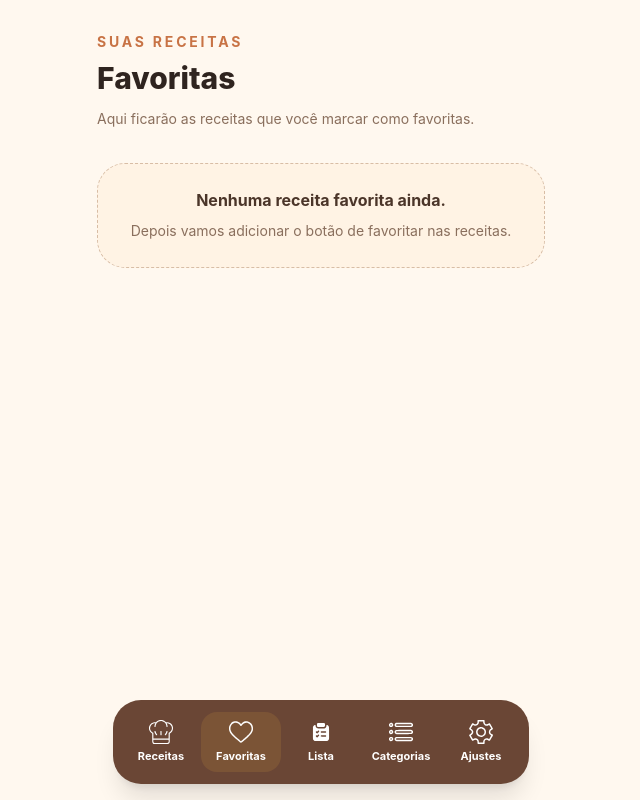
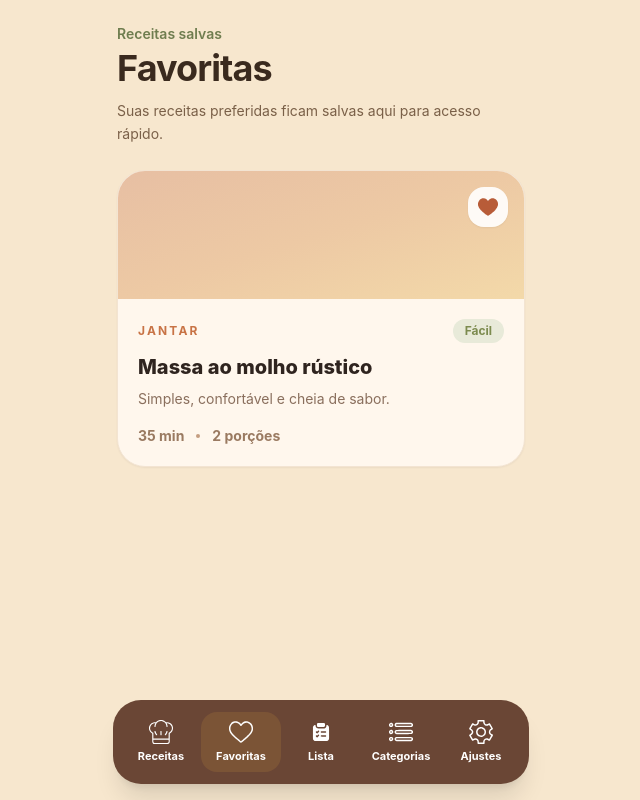
Before and after one commit to ThiagoBCandido/A-La-Carte, an Angular app in the folder frontend/: page /favoritas in a window 1280 px wide. Shown: the whole page, without its empty margins (319-959 px from the left). Built offline with nearby package versions, Linux system fonts and the light colour scheme.

Commit message:
Botão de favoritos funcional

```diff
--- a/frontend/src/app/core/services/recipe-storage.service.ts
+++ b/frontend/src/app/core/services/recipe-storage.service.ts
@@ -56,6 +56,27 @@ export class RecipeStorageService {
     }
 
     return this.getRecipes().find((recipe) => String(recipe.id) === String(id));
+  }
+
+  getFavoriteRecipes(): Recipe[] {
+    return this.getRecipes().filter((recipe) => recipe.favorite);
+  }
+
+  toggleFavorite(recipeId: string): Recipe[] {
+    const recipe = this.getRecipeById(recipeId);
+
+    if (!recipe) {
+      return this.getRecipes();
+    }
+
+    const updatedRecipe: Recipe = {
+      ...recipe,
+      favorite: !recipe.favorite
+    };
+
+    this.updateRecipe(updatedRecipe);
+
+    return this.getRecipes();
   }
 
   addRecipe(recipeDraft: RecipeDraft): Recipe {
@@ -178,18 +199,29 @@ export class RecipeStorageService {
   }
 
   private cloneRecipes(recipes: Recipe[]): Recipe[] {
-    return recipes.map((recipe) => ({
+    return recipes.map((recipe) => {
+      const legacyRecipe = recipe as Recipe & { isFavorite?: boolean };
+
+      const favorite =
+        typeof recipe.favorite === 'boolean'
+          ? recipe.favorite
+          : Boolean(legacyRecipe.isFavorite);
+
+      return {
         ...recipe,
         id: String(recipe.id),
-      ingredients: recipe.ingredients.map((ingredient) => ({
+        favorite,
+        variant: recipe.variant === 'green' ? 'green' : 'warm',
+        ingredients: (recipe.ingredients ?? []).map((ingredient) => ({
           ...ingredient,
           id: String(ingredient.id)
         })),
-      steps: recipe.steps.map((step) => ({
+        steps: (recipe.steps ?? []).map((step) => ({
           ...step,
           id: String(step.id)
         }))
-    }));
+      };
+    });
   }
 
   private createId(): string {
--- /dev/null
+++ b/frontend/src/app/core/services/recipe.service.ts
@@ -0,0 +1,56 @@
+import { Injectable } from '@angular/core';
+import { RECIPES } from '../data/mock.recipes';
+import { Recipe } from '../models/recipe.model';
+
+@Injectable({
+  providedIn: 'root',
+})
+export class RecipeService {
+  private readonly storageKey = 'a-la-carte-recipes';
+
+  getRecipes(): Recipe[] {
+    const savedRecipes = localStorage.getItem(this.storageKey);
+
+    if (savedRecipes) {
+      return JSON.parse(savedRecipes) as Recipe[];
+    }
+
+    const initialRecipes = RECIPES.map((recipe) => ({
+      ...recipe,
+      favorite: recipe.favorite ?? false,
+    }));
+
+    this.saveRecipes(initialRecipes);
+
+    return initialRecipes;
+  }
+
+  getRecipeById(id: string): Recipe | undefined {
+    return this.getRecipes().find((recipe) => recipe.id === id);
+  }
+
+  getFavoriteRecipes(): Recipe[] {
+    return this.getRecipes().filter((recipe) => recipe.favorite);
+  }
+
+  toggleFavorite(id: string): Recipe[] {
+    const updatedRecipes = this.getRecipes().map((recipe) => {
+      if (recipe.id !== id) {
+        return recipe;
+      }
+
+      return {
+        ...recipe,
+        favorite: !recipe.favorite,
+      };
+    });
+
+    this.saveRecipes(updatedRecipes);
+
+    return updatedRecipes;
+  }
+
+  saveRecipes(recipes: Recipe[]): void {
+    localStorage.setItem(this.storageKey, JSON.stringify(recipes));
+  }
+}
--- a/frontend/src/app/pages/favorites/favorites.component.html
+++ b/frontend/src/app/pages/favorites/favorites.component.html
@@ -1,23 +1,37 @@
-<main class="min-h-screen bg-[#fff8ef] px-5 pb-28 pt-8">
-  <section class="mx-auto max-w-md">
-    <div class="mb-8">
-      <p class="mb-2 text-sm font-bold uppercase tracking-[0.2em] text-[#c87345]">
-        Suas receitas
+<section class="mx-auto min-h-screen max-w-md px-5 pb-28 pt-6">
+  <header class="mb-6">
+    <p class="text-sm font-semibold text-[#6F7D4F]">
+      Receitas salvas
     </p>
-      <h1 class="text-3xl font-extrabold text-[#2f241f]">
+    <h1 class="mt-1 text-4xl font-bold tracking-tight text-[#3A2A1E]">
       Favoritas
     </h1>
-      <p class="mt-3 text-sm leading-relaxed text-[#8a6f5d]">
-        Aqui ficarão as receitas que você marcar como favoritas.
+    <p class="mt-3 text-sm leading-relaxed text-[#7A6048]">
+      Suas receitas preferidas ficam salvas aqui para acesso rápido.
     </p>
+  </header>
+  @if (favoriteRecipes.length > 0) {
+    <section class="space-y-4">
+      @for (recipe of favoriteRecipes; track recipe.id) {
+        <app-recipe-card [recipe]="recipe" (favoriteToggle)="toggleFavorite($event)"></app-recipe-card>
+      }
+    </section>
+  } @else {
+    <section class="mt-10 rounded-[2rem] border border-dashed border-[#D8C4A5] bg-[#FFF4E6] p-6 text-center shadow-sm">
+      <div class="mx-auto mb-4 flex h-16 w-16 items-center justify-center rounded-3xl bg-[#B85C38]/10 text-[#B85C38]">
+        <svg xmlns="http://www.w3.org/2000/svg" class="h-8 w-8" viewBox="0 0 24 24" fill="none" stroke="currentColor" stroke-width="2" stroke-linecap="round" stroke-linejoin="round" aria-hidden="true">
+          <path d="M20.8 8.7c0 5.2-8.8 10.1-8.8 10.1S3.2 13.9 3.2 8.7A4.7 4.7 0 0 1 12 6.4a4.7 4.7 0 0 1 8.8 2.3z" />
+        </svg>
       </div>
-    <div class="rounded-[28px] border border-dashed border-[#d8bda5] bg-[#fff3e4] p-6 text-center">
-      <p class="text-base font-bold text-[#4b3529]">
-        Nenhuma receita favorita ainda.
+      <h2 class="text-xl font-black text-[#2F211A]">
+        Nenhuma favorita ainda
+      </h2>
+      <p class="mt-2 text-sm leading-relaxed text-[#7A6048]">
+        Toque no coração vazio de uma receita para salvar ela nesta aba.
       </p>
-      <p class="mt-2 text-sm leading-relaxed text-[#8a6f5d]">
-        Depois vamos adicionar o botão de favoritar nas receitas.
-      </p>
-    </div>
+      <a routerLink="/receitas" class="mt-5 inline-flex rounded-2xl bg-[#B85C38] px-5 py-3 text-sm font-bold text-white active:scale-[0.98]">
+        Ver receitas
+      </a>
     </section>
-</main>
+  }
+</section>
--- a/frontend/src/app/pages/favorites/favorites.component.ts
+++ b/frontend/src/app/pages/favorites/favorites.component.ts
@@ -1,12 +1,31 @@
-import { Component } from '@angular/core';
+import { Component, OnInit, inject } from '@angular/core';
+import { RouterLink } from '@angular/router';
+import { Recipe } from '../../core/models/recipe.model';
+import { RecipeStorageService } from '../../core/services/recipe-storage.service';
+import { RecipeCardComponent } from '../../shared/components/recipe-card/recipe-card.component';
 
 @Component({
   selector: 'app-favorites',
   standalone: true,
-  imports: [],
+  imports: [RecipeCardComponent, RouterLink],
   templateUrl: './favorites.component.html',
   styleUrl: './favorites.component.css'
 })
-export class FavoritesComponent {
+export class FavoritesComponent implements OnInit {
+  private readonly recipeStorage = inject(RecipeStorageService);
 
+  favoriteRecipes: Recipe[] = [];
+
+  ngOnInit(): void {
+    this.loadFavorites();
+  }
+
+  toggleFavorite(recipeId: string): void {
+    this.recipeStorage.toggleFavorite(recipeId);
+    this.loadFavorites();
+  }
+
+  private loadFavorites(): void {
+    this.favoriteRecipes = this.recipeStorage.getFavoriteRecipes();
+  }
 }
--- a/frontend/src/app/pages/home/home.component.html
+++ b/frontend/src/app/pages/home/home.component.html
@@ -9,10 +9,8 @@
       </h1>
     </div>
     <button class="flex h-12 w-12 items-center justify-center rounded-2xl bg-[#FFF4E6] text-2xl font-bold text-[#B85C38] shadow-sm active:scale-95" type="button" aria-label="Adicionar nova receita">
-      <a class="flex h-12 w-12 items-center justify-center rounded-2xl bg-[#FFF4E6] shadow-sm active:scale-95"
-        routerLink="/receitas/nova"
-        aria-label="Criar nova receita">
-        <img class="h-4 w-4" src="assets/icons/plus.svg" alt=""/>
+      <a class="flex h-12 w-12 items-center justify-center rounded-2xl bg-[#FFF4E6] shadow-sm active:scale-95" routerLink="/receitas/nova" aria-label="Criar nova receita">
+        <img class="h-4 w-4" src="assets/icons/plus.svg" alt="" />
       </a>
     </button>
   </header>
@@ -67,7 +65,7 @@
   </section>
   <section class="space-y-4">
     @for (recipe of recipes; track recipe.id) {
-      <app-recipe-card [recipe]="recipe"></app-recipe-card>
+      <app-recipe-card [recipe]="recipe" (favoriteToggle)="toggleFavorite($event)"></app-recipe-card>
     }
   </section>
 </section>
--- a/frontend/src/app/pages/home/home.component.ts
+++ b/frontend/src/app/pages/home/home.component.ts
@@ -40,4 +40,8 @@ export class HomeComponent implements OnInit {
   ngOnInit(): void {
     this.recipes = this.recipeStorage.getRecipes();
   }
+
+  toggleFavorite(recipeId: string): void {
+    this.recipes = this.recipeStorage.toggleFavorite(recipeId);
+  }
 }
--- a/frontend/src/app/shared/components/recipe-card/recipe-card.component.html
+++ b/frontend/src/app/shared/components/recipe-card/recipe-card.component.html
@@ -1,5 +1,12 @@
-<a [routerLink]="['/receitas', recipe.id]" class="block w-full active:scale-[0.98] transition-transform duration-200">
-  <article class="w-full overflow-hidden rounded-[28px] bg-[#fff7ed] shadow-sm border border-[#f3e4d2]">
+<article class="relative w-full overflow-hidden rounded-[28px] bg-[#fff7ed] shadow-sm border border-[#f3e4d2]">
+  <button type="button" class="absolute right-4 top-4 z-20 flex h-10 w-10 items-center justify-center rounded-2xl bg-white/90 shadow-sm backdrop-blur-sm transition active:scale-95" [attr.aria-label]="recipe.favorite ? 'Remover dos favoritos' : 'Adicionar aos favoritos'" (click)="toggleFavorite($event)">
+    @if (recipe.favorite) {
+      <span class="h-5 w-5 bg-[#B85C38] [mask-image:url('/assets/icons/full-heart.svg')] [mask-position:center] [mask-repeat:no-repeat] [mask-size:contain] [-webkit-mask-image:url('/assets/icons/full-heart.svg')] [-webkit-mask-position:center] [-webkit-mask-repeat:no-repeat] [-webkit-mask-size:contain]" aria-hidden="true"></span>
+    } @else {
+      <span class="h-5 w-5 bg-[#5B3A2B] [mask-image:url('/assets/icons/heart.svg')] [mask-position:center] [mask-repeat:no-repeat] [mask-size:contain] [-webkit-mask-image:url('/assets/icons/heart.svg')] [-webkit-mask-position:center] [-webkit-mask-repeat:no-repeat] [-webkit-mask-size:contain]" aria-hidden="true"></span>
+    }
+  </button>
+  <a [routerLink]="['/receitas', recipe.id]" class="block w-full active:scale-[0.98] transition-transform duration-200">
     <div class="h-32 w-full overflow-hidden bg-[#ead2b5]">
       @if (coverImage) {
         <img [src]="coverImage" [alt]="recipe.title" class="h-full w-full object-cover" />
@@ -28,5 +35,5 @@
         <span>{{ recipe.servings }}</span>
       </div>
     </div>
-  </article>
-</a>
+  </a>
+</article>
--- a/frontend/src/app/shared/components/recipe-card/recipe-card.component.ts
+++ b/frontend/src/app/shared/components/recipe-card/recipe-card.component.ts
@@ -1,18 +1,6 @@
-import { Component, Input } from '@angular/core';
+import { Component, EventEmitter, Input, Output } from '@angular/core';
 import { RouterLink } from '@angular/router';
-
-type RecipeCardData = {
-  id: number | string;
-  title: string;
-  category: string;
-  description: string;
-  time: string;
-  servings: string;
-  difficulty: string;
-  imageUrl?: string | null;
-  image?: string | null;
-  photoUrl?: string | null;
-};
+import { Recipe } from '../../../core/models/recipe.model';
 
 @Component({
   selector: 'app-recipe-card',
@@ -21,9 +9,17 @@ type RecipeCardData = {
   templateUrl: './recipe-card.component.html',
 })
 export class RecipeCardComponent {
-  @Input({ required: true }) recipe!: RecipeCardData;
+  @Input({ required: true }) recipe!: Recipe;
+  @Output() favoriteToggle = new EventEmitter<string>();
 
   get coverImage(): string | null {
-    return this.recipe.imageUrl || this.recipe.image || this.recipe.photoUrl || null;
+    return this.recipe.imageUrl || null;
+  }
+
+  toggleFavorite(event: MouseEvent): void {
+    event.preventDefault();
+    event.stopPropagation();
+
+    this.favoriteToggle.emit(this.recipe.id);
   }
 }
```
Also changed, not shown: frontend/src/app/core/models/recipe.model.ts (line endings or trailing spaces), frontend/src/assets/icons/full-heart.svg (added), frontend/src/assets/icons/heart.svg (added). Lines whose indentation alone changed are shown as unchanged.
